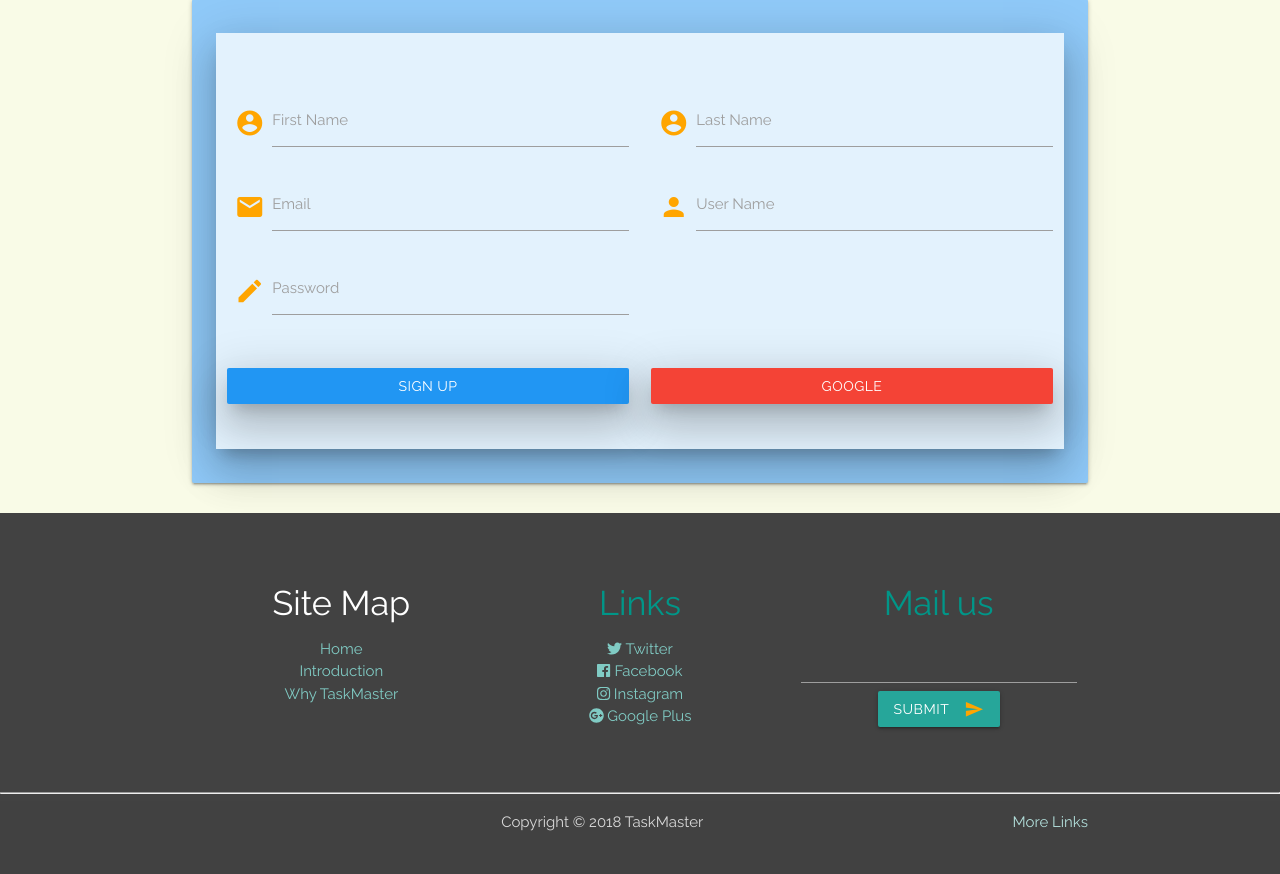
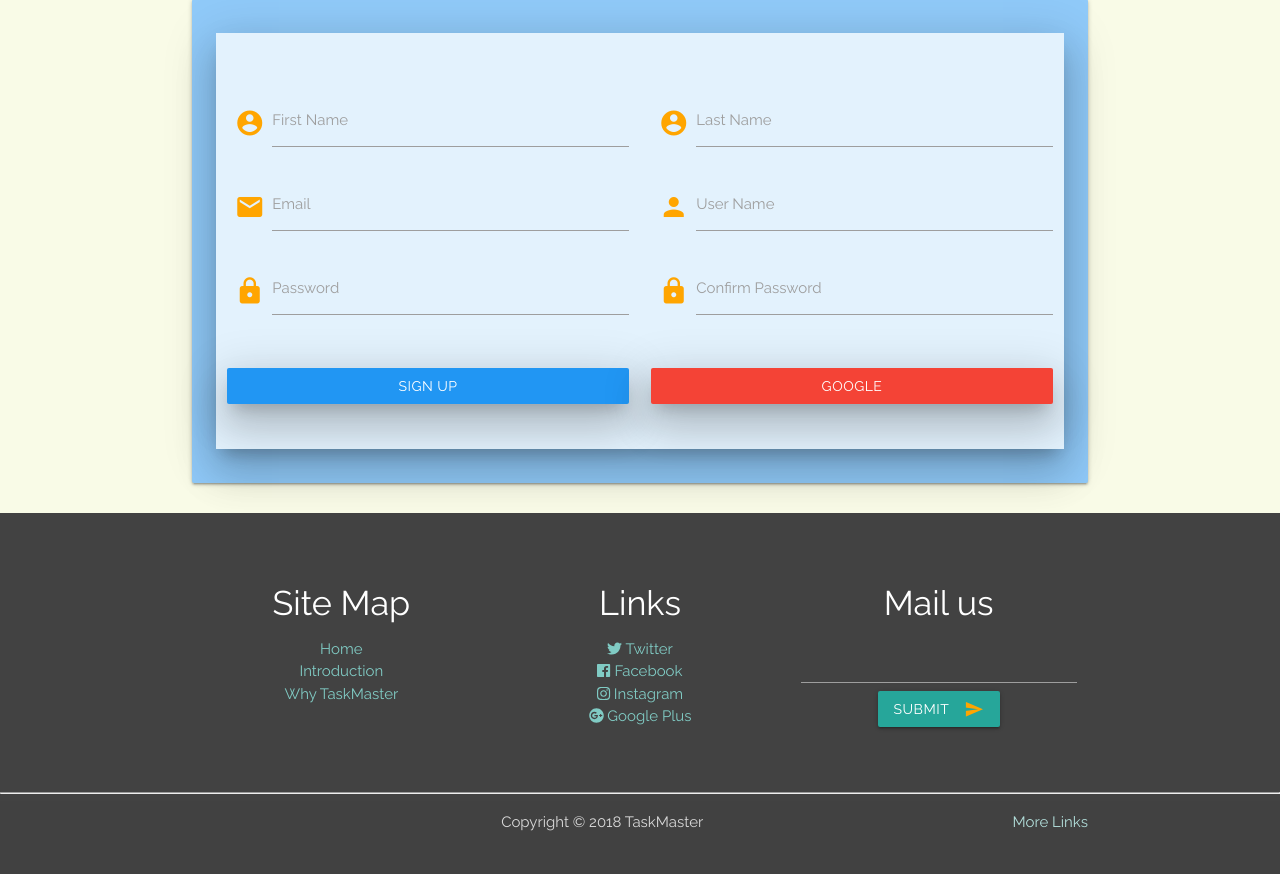
Before and after one commit to UdacityFrontEndScholarship/task-master, a PHP site: page /signup.html in a window 1280 px wide. Shown: the part 95-969 px from the top of the page. Run offline with PHP 8.4, Linux system fonts and the light colour scheme; some libraries are stand-ins or nearby versions.

Commit message:
Confirm password button added

```diff
--- a/css/signup.css
+++ b/css/signup.css
@@ -16,7 +16,7 @@ input{
     font-weight: bold;
     font-size: 20px !important;
     color: white;
-    text-align: center;
+    /*text-align: center;*/
 }
 .material-icons{
     color: orange;
--- a/signup.html
+++ b/signup.html
@@ -66,38 +66,44 @@
 						<i class="material-icons prefix">
 							account_circle
 						</i>
-						<input type="text" >
+						<input type="text" class="black-text validate">
 						<label class="active" for="firstname ">First Name</label>
 					</div>
 					<div class="input-field col s12 m6 l6 xl6 wow rotateInDownLeft"  data-wow-delay="1.4s">
 						<i class="material-icons prefix">
 							account_circle
 						</i>
-						<input type="text" >
+						<input type="text" class="black-text validate">
 						<label class="active" for="firstname">Last Name</label>
 					</div>
 					<div class="input-field col s12 m6 l6 xl6 wow rotateInDownLeft"  data-wow-delay="1.5s">
 						<i class="material-icons prefix">
 							email
 						</i>
-						<input type="email" >
+						<input type="email" class="black-text validate">
 						<label class="active" for="email">Email</label>
 					</div>
 					<div class="input-field col s12 m6 l6 xl6 wow rotateInDownLeft" data-wow-delay="1.5s">
 						<i class="material-icons prefix">
 							person
 						</i>
-						<input type="text" >
+						<input type="text" class="black-text  validate">
 						<label class="active" for="username">User Name</label>
 					</div>
 					<div class="input-field col s12 m6 l6 xl6 wow rotateInDownLeft" data-wow-delay="1.6s">
 						<i class="material-icons prefix">
-							edit
+							lock
 						</i>
-						<input type="password" >
+						<input type="password" class="black-text validate">
 						<label class="active" for="password">Password</label>
 					</div>
-
+					<div class="input-field col s12 m6 l6 xl6 wow rotateInDownLeft" data-wow-delay="1.6s">
+            <i class="material-icons prefix">
+              lock
+            </i>
+            <input type="password" class="black-text  validate">
+            <label class="active">Confirm Password</label>
+          </div>
 				</div>
         <div class="row">
         <div class="col s12 m6 l6 xl6">
@@ -130,7 +136,7 @@
                 </ul>
               </div>
               <div class="col l4 center s12 m4"><!--Added center class-->
-                <h4 class="teal-text">Links</h4>
+                <h4 class="white-text">Links</h4>
                 <ul>
                   <li><a class="teal-text  text-lighten-3" href="#"><i class="fab fa-twitter"></i> Twitter</a></li>
                   <li><a class="teal-text  text-lighten-3" href="#"><i class="fab fa-facebook"></i> Facebook</a></li>
@@ -139,7 +145,7 @@
                 </ul>
               </div>
               <div class="col s12 center m4"> <!--Changing display of Mail Us 12th April/18-->
-                <h4 class="teal-text">Mail us</h4>
+                <h4 class="white-text">Mail us</h4>
                 <form>
                   <input type="email" >
                     <button class="btn waves-effect waves-light" type="submit" name="action">Submit
```
